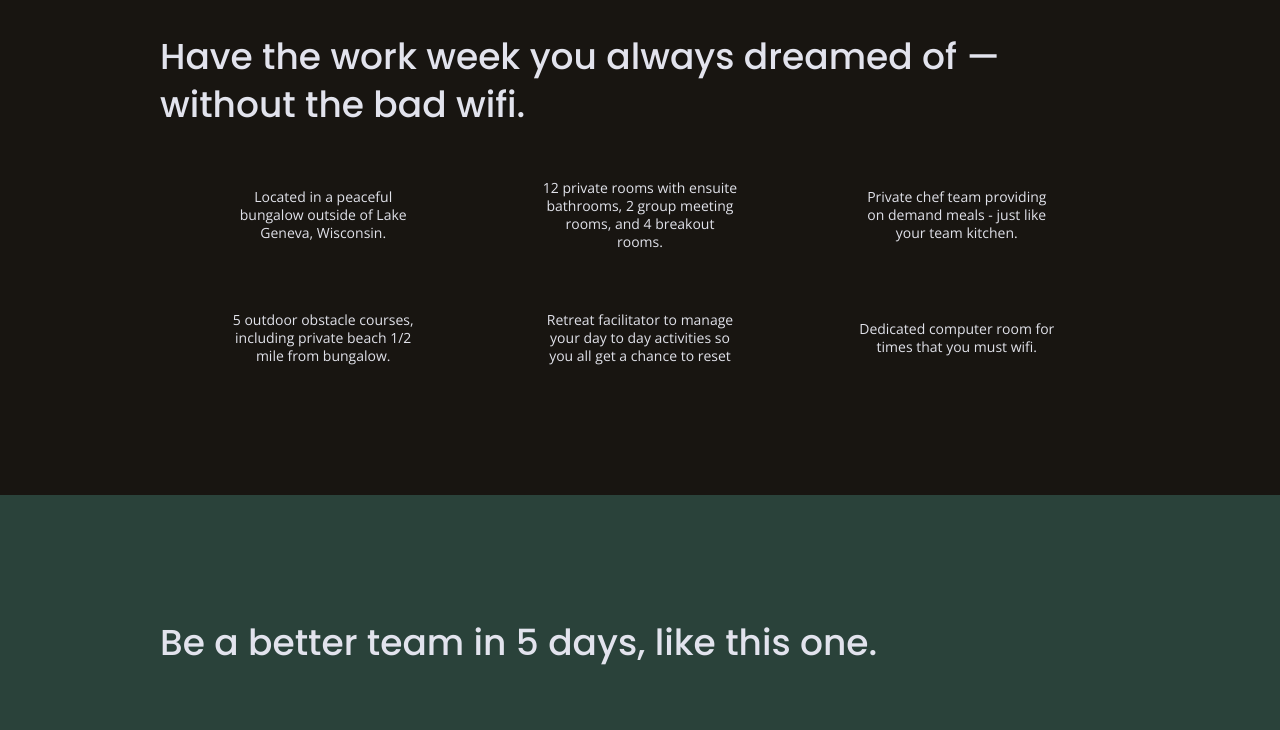
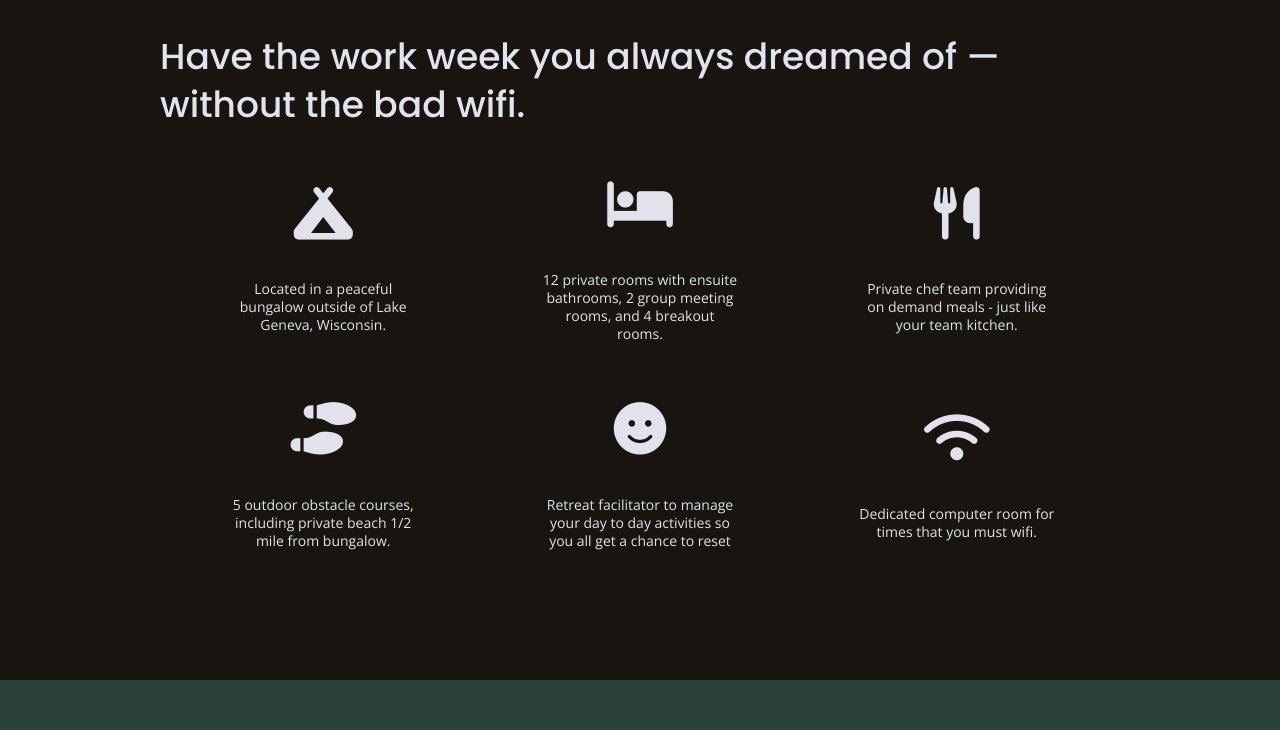
Before and after one commit to gladsbc0ding/Unplugged-Retreat-Website, a website: page index.html in a window 1280 px wide. Shown: the part 1104-1834 px from the top of the page. Drawn offline with nearby package versions, Linux system fonts and the light colour scheme.

Commit message:
Added Features icons

```diff
--- a/css/main.css
+++ b/css/main.css
@@ -338,8 +338,9 @@ input[type=button] {
      color: #e1e2ea;
 }
 
-.fontawesome-icon {
-
+.features i  {
+     font-size: 3.75em;
+     margin-bottom: 40px;
 }
 
 /* ---------------------  Reviews styles ----------------------*/
--- a/index.html
+++ b/index.html
@@ -18,6 +18,9 @@
 
   <link rel="stylesheet" href="css/normalize.css">
   <link rel="stylesheet" href="css/main.css">
+
+<!-- FontAwesome Kit -->
+  <script src="https://kit.fontawesome.com/36770f768a.js" crossorigin="anonymous"></script>
 
 <!-- Google Fonts -->
  <link href="https://fonts.googleapis.com/css2?family=Open+Sans:wght@400;700&family=Poppins:wght@500;700&display=swap" rel="stylesheet">
@@ -70,30 +73,49 @@
                <div class="content-wrapper">
                     <h2>Have the work week you always dreamed of <span>&#8212;</span> without the bad wifi.</h2>
                     <div class="features-items">
+
                          <article>
-                              <p class="fontawesome-icon"></p>   <!---tent icon---->
+                              <p class="fontawesome-icon">
+                                   <i class="fas fa-campground"></i>
+                                   </p>
                               <p class="features-item-description">Located in a peaceful bungalow outside of Lake Geneva, Wisconsin.</p>
                          </article>
+
                          <article>
-                              <p class="fontawesome-icon"></p>  <!---bed icon---->
+                              <p class="fontawesome-icon">
+                                   <i class="fas fa-bed"></i>
+                              </p>
                               <p class="features-item-description">12 private rooms with ensuite bathrooms, 2 group meeting rooms, and 4 breakout rooms.</p>
                          </article>
+
                          <article>
-                              <p class="fontawesome-icon"></p>  <!---utensils icon---->
+                              <p class="fontawesome-icon">
+                                   <i class="fas fa-utensils"></i>
+                              </p>
                               <p class="features-item-description">Private chef team providing on demand meals - just like your team kitchen.</p>
                          </article>
+
                          <article>
-                              <p class="fontawesome-icon"></p>  <!---steps icon---->
+                              <p class="fontawesome-icon">
+                                   <i class="fas fa-shoe-prints"></i>
+                              </p>
                               <p class="features-item-description">5 outdoor obstacle courses, including private beach 1/2 mile from bungalow.</p>
                          </article>
+
                          <article>
-                              <p class="fontawesome-icon"></p>  <!---smiley icon---->
+                              <p class="fontawesome-icon">
+                                   <i class="fas fa-smile"></i>
+                              </p>
                               <p class="features-item-description">Retreat facilitator to manage your day to day activities so you all get a chance to reset</p>
                          </article>
+
                          <article>
-                              <p class="fontawesome-icon"></p>  <!---wifi icon---->
+                              <p class="fontawesome-icon">
+                                   <i class="fas fa-wifi"></i>
+                              </p>
                               <p class="features-item-description">Dedicated computer room for times that you must wifi.</p>
                          </article>
+
                     </div>
                </div>
           </section>
```
